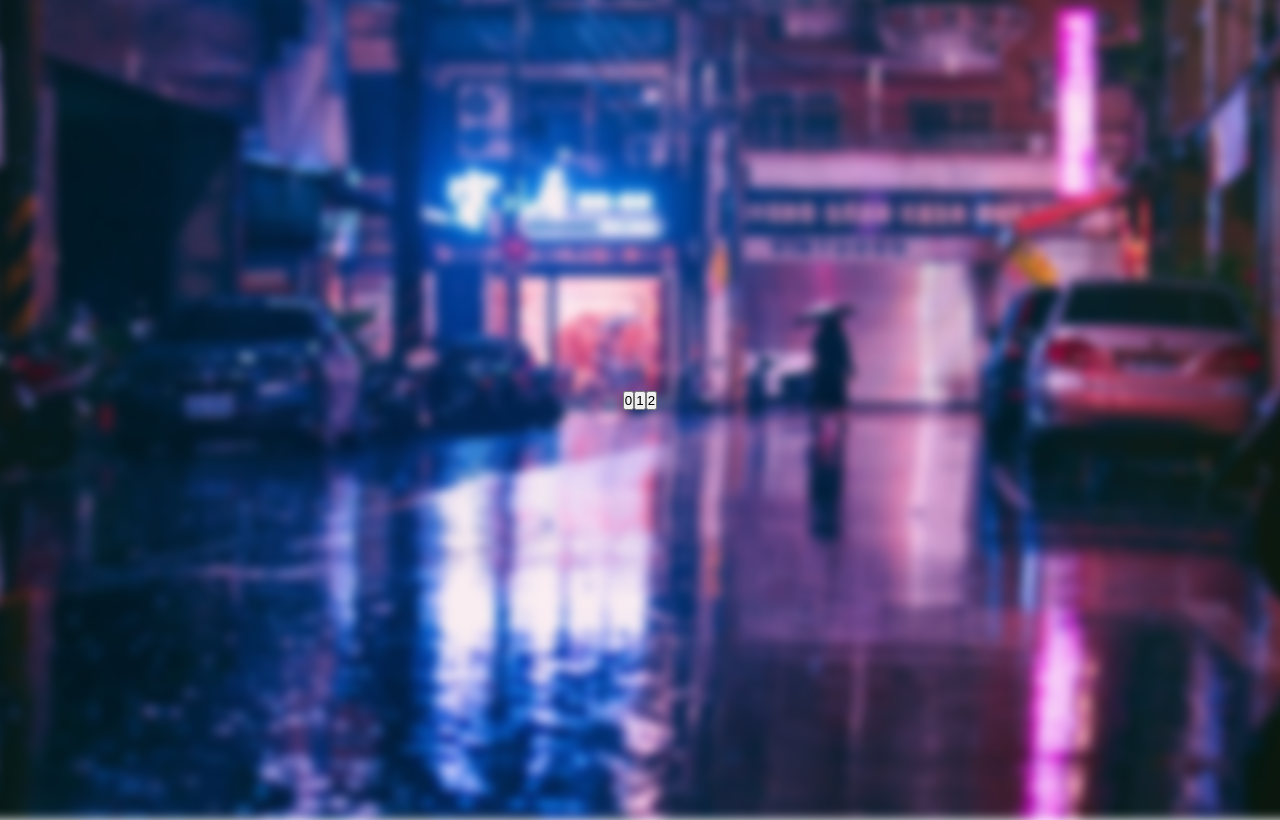
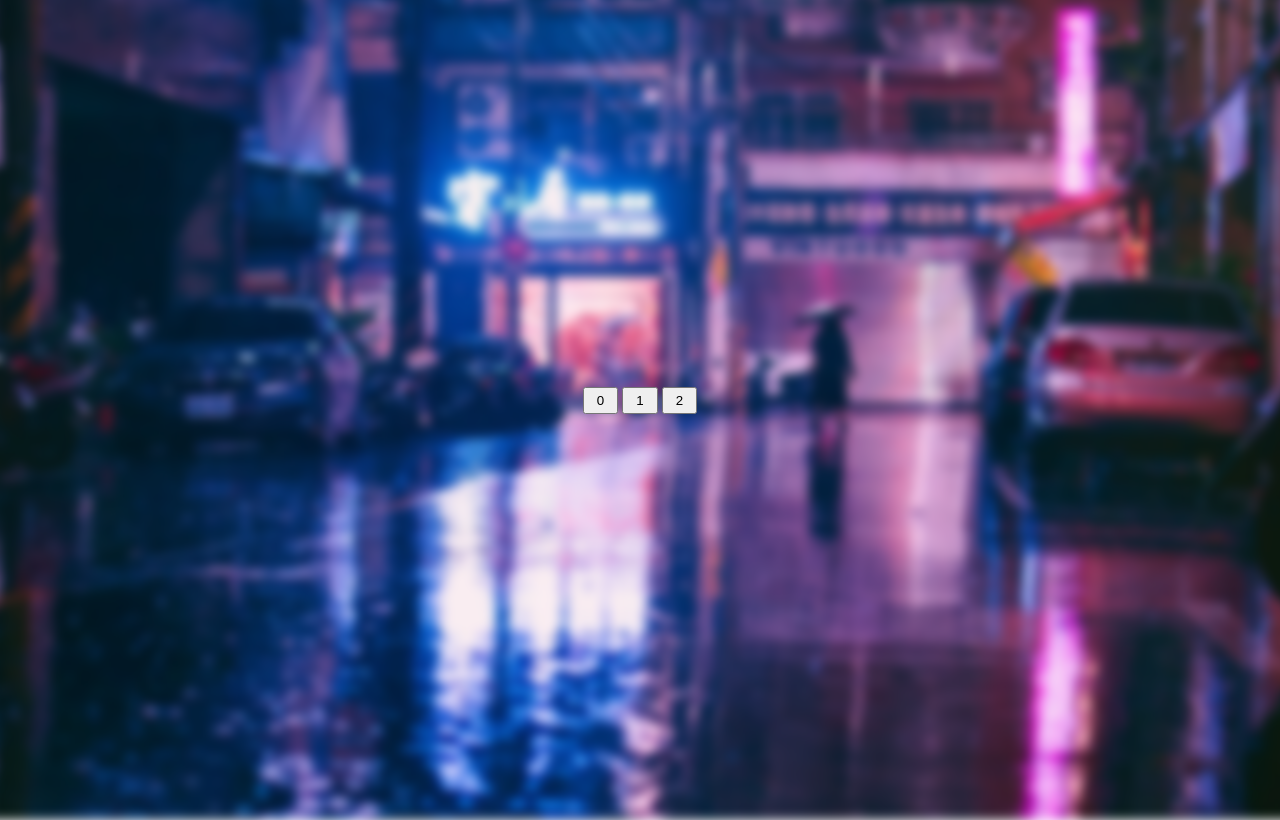
Before and after one commit to B1ZON-c0de/weather_sounds, a website built with webpack: page public/index.html in a window 1280 px wide. Shown: the top 820 px of the page. Built offline with nearby package versions, Linux system fonts and the light colour scheme.

Commit message:
style(style.scss): добавил времменую стилизцаию кнопок

```diff
--- a/src/style.scss
+++ b/src/style.scss
@@ -23,3 +23,12 @@
     z-index: -1;
   }
 }
+
+.switch-container {
+  display: flex;
+  gap: 0.25rem;
+
+  & > .switch-btn {
+    padding: 0.25rem 0.75rem;
+  }
+}
```
